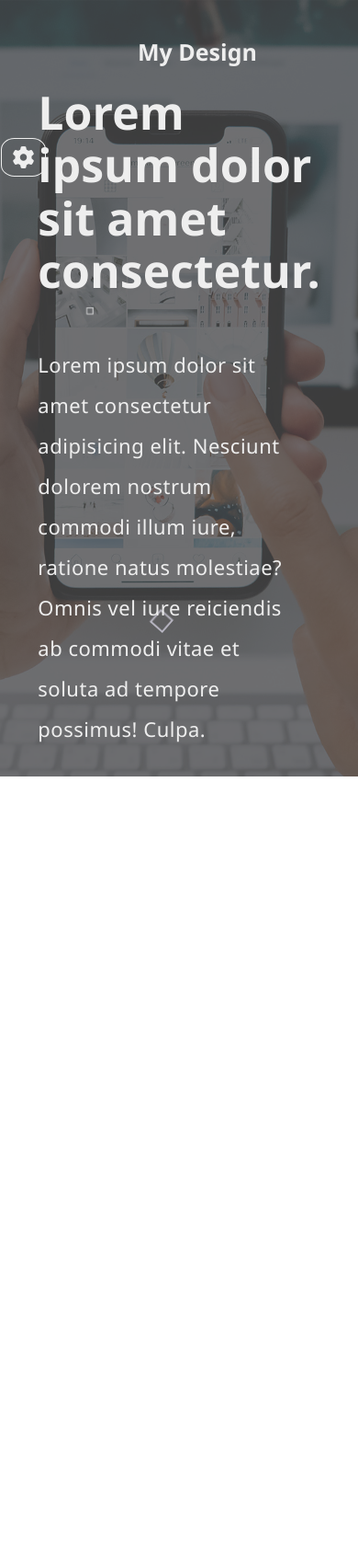
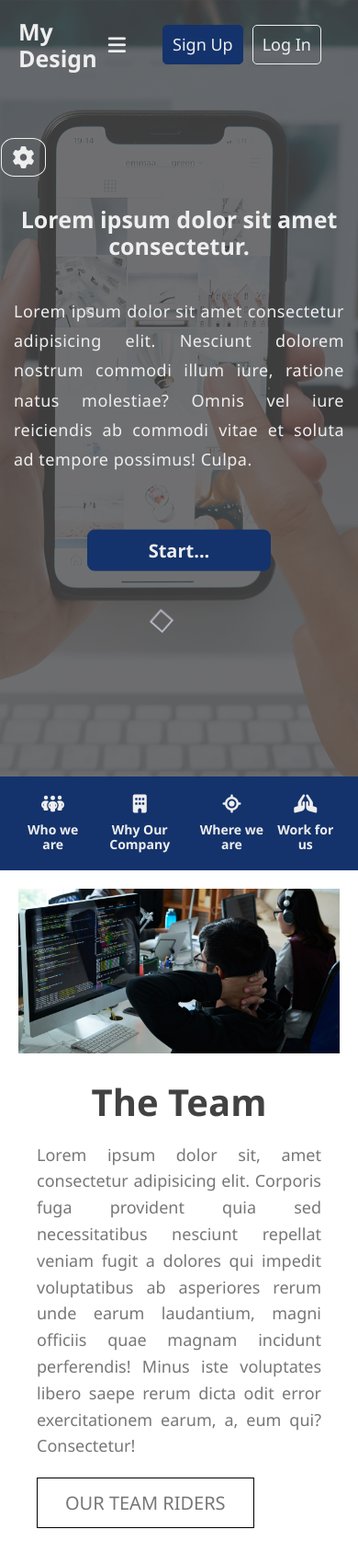
Before and after one commit to takoua-hub/My-First-Dsign, a plain HTML site: page index.html in a window 390 px wide. Shown: the top 1700 px of the page at 92% size. Drawn offline with Linux system fonts and the light colour scheme.

Commit message:
fixing responsive design for landing and about us pages and fixing the nav bar for small screens

```diff
--- a/css/style.css
+++ b/css/style.css
@@ -5,13 +5,35 @@
     padding: 0;
     margin: 0;
     box-sizing: border-box;
+    /*border: 1px solid blue;*/
+}
+body {
+    font-family: 'Segoe UI', Tahoma, Geneva, Verdana, sans-serif;
+    height: 5000px;
 }
 ul {
     list-style: none;
 }
-body {
-    font-family: 'Segoe UI', Tahoma, Geneva, Verdana, sans-serif;
-    height: 5000px;
+.container {
+    padding-left: 15px;
+    padding-right: 15px;
+    margin-left: auto;
+    margin-right: auto;
+}
+@media (min-width: 768px) {
+    .container {
+        width: 750px;
+    }
+}
+@media (min-width: 992px) {
+    .container {
+        width: 970px;
+    }
+}
+@media (min-width: 1200px) {
+    .container {
+        width: 1170px;
+    }
 }
 /*Start Landing Box */
 .setting-box {
@@ -107,17 +129,6 @@ body {
 }
 /*End Landing Box */
 /*Start Landing */
-.landing {
-    background-color: var(--main-color);
-    background-image: url('../images/bg5.jpg');
-    background-size: cover;
-    background-position: center;
-    min-height: 100vh;
-    position: relative;
-    overflow: hidden;
-    transition: all 0.3s ease-in-out;
-}
-
 .cube-container .cube {
     position: absolute;
     top: 80vh;
@@ -158,24 +169,39 @@ body {
     left: 50vw;
     top: 10vh;
 }
+.landing {
+    background-color: var(--main-color);
+    background-image: url('../images/bg5.jpg');
+    background-size: cover;
+    background-position: center;
+    min-height: 100vh;
+    width: 100vw;
+    position: relative;
+    transition: all 0.3s ease-in-out;
+}
+.landing .overlay {
+    position: absolute;
+    top: 0;
+    left: 0;
+    width: 100%;
+    height: 100%;
+    background-color: rgba(78, 78, 78, 0.772);
+    z-index: 1;
+}
 .landing nav {
+    padding: 20px;
     display: flex;
     align-items: center;
     justify-content: space-between;
-    position: absolute;
-    top: 30px;
-    left: 0;
-    width: 100%;
-    padding-left: 150px;
-    padding-right: 150px;
-    z-index: 2;
+    position: relative;
+    z-index: 999;
 }
 .landing .nav-menu {
     display: flex;
     justify-content: space-between;
     align-items: center;
     flex: 1;
-    height: 52px;
+    transition: 0.3s;
 }
 .nav-menu .logo {
     font-size: 25px;
@@ -184,38 +210,94 @@ body {
     width: 300px;
     cursor: pointer;
 }
+@media (max-width: 767px) {
+    .nav-menu .logo {
+        width: fit-content;
+    }
+}
+.nav-menu .bar-menu {
+    color: #EEE;
+    font-size: 22px;
+    padding: 5px 10px;
+    display: none;
+}
+@media (max-width: 991px) {
+    .nav-menu .bar-menu {
+        display: block;
+    }
+}
 .landing .nav-menu .links {
     display: flex;
     align-items: center;
     justify-content: flex-end;
     width: 100%;
 }
+@media (max-width: 991px) {
+    .landing .nav-menu .links  {
+        display: none;
+    }
+}
+.landing .nav-menu .links.active-bar {
+    display: flex;
+    flex-direction: column;
+    justify-content: flex-start;
+    position: absolute;
+    top: 0;
+    left: 0;
+    width: 300px;
+    height: 100vh;
+    background-color:var(--main-color);
+    border-radius: 5px;
+}
+.landing .nav-menu .links.active-bar li {
+    width: 100%;
+}
+.landing .nav-menu .links.active-bar li:not(:last-child) {
+    border-bottom: 2px solid #EEE;
+}
+.landing .nav-menu .links.active-bar li a {
+    text-align: center;
+    width: 100%;
+    padding: 15px;
+    font-size: 22px;
+    font-weight: bold;
+}
+.landing .nav-menu .links.active-bar li a.active {
+    color: #EEE;
+}
 .landing .nav-menu .links a {
+    display: inline-block;
     text-decoration: none;
-    padding: 10px 20px;
+    padding: 5px 20px;
     color: #EEE;
-    font-size: 22px;
+    font-size: 18px;
     font-weight: 600;
     transition: 0.3s;
 }
 .landing .nav-menu .links a.active,
 .landing .nav-menu .links a:hover {
     color: var(--main-color);
-    font-size: 24px;
+    font-size: 22px;
 }
 nav .connexion {
-    margin-right: 50px;
-    margin-left: 50px;
+    margin-right: 20px;
+    margin-left: 20px;
     display: flex;
 }
 nav .connexion .btn {
     padding: 10px 20px;
-    font-size: 20px;
+    font-size: 18px;
     width: 120px;
     border: none;
     border-radius: 5px;
     cursor: pointer;
     margin-left: 10px;
+}
+@media (max-width: 767px) {
+    nav .connexion .btn {
+        padding: 10px;
+        width: fit-content;
+    }
 }
 nav .connexion .sign-up {
     color: #EEE;
@@ -227,76 +309,193 @@ nav .connexion .log-in {
     background-color: transparent;
     border: 1px solid #EEE;
 }
-.landing .overlay {
-    position: absolute;
-    top: 0;
-    left: 0;
-    width: 100%;
-    height: 100%;
-    background-color: rgba(78, 78, 78, 0.772);
-    z-index: 1;
-}
 .landig-content {
     position: absolute;
-    top: 100px;
-    left: 0;
-    width: 100%;
-    height: 100%;
+    top: 50%;
+    left: 50%;
+    transform: translate(-50%, -50%);
     display: flex;
+    align-items: center;
     justify-content: center;
-    align-items: center;
-    padding-left: 150px;
-    padding-right: 150px;
+    gap: 30px;
     z-index: 2;
 }
+@media (max-width: 767px) {
+    .landig-content {
+        flex-direction: column;
+        text-align: center;
+    }
+}
 .landig-content .landing-text {
-    flex: 1;
-    max-width: 800px;
+    min-width: 380px;
 }
 .landig-content .landing-text h2 {
   color: #EEE;
-  font-size: 50px;
+  font-size: 25px;
   font-weight: 700;
 }
 .landig-content .landing-text p {
+    padding: 10px;
     color: #EEE;
-    font-size: 22px;
-    line-height: 2;
+    font-size: 18px;
+    line-height: 1.8;
     font-weight: 200;
-    max-width: 90%;
-    padding-top: 50px;
-    padding-bottom: 50px;
     letter-spacing: 0.5px;
+    text-align: justify;
+}
+@media (max-width: 767px) {
+    .landig-content .landing-text p  {
+        margin: 30px 0 50px;
+    }
 }
 .landig-content .landing-text button {
     color: #EEE;
-    font-size: 30px;
+    font-size: 20px;
     font-weight: 600;
-    padding: 25px 50px;
+    padding: 10px 20px;
     background-color: var(--main-color);
     border: 1px solid var(--main-color);
     border-radius: 8px;
-    width: 240px;
+    width: 200px;
     cursor: pointer;
 }
 .landig-content .landing-image {
-    flex: 1;
-    max-width: 800px;
+    min-width: 300px;
+}
+@media (max-width: 767px) {
+    .landig-content .landing-image {
+        display: none;
+    }
 }
 .landing-image img {
     max-width: 100%;
     filter: hue-rotate(280deg) saturate(2) grayscale(0.6);
 }
+/* Start About Us Section */
+.about-us {
+    width: 100%;
+}
+.about-us .about-infos {
+    padding: 20px;
+    background-color: var(--main-color);
+    color: #EEE;
+    max-width: 100%;
+    display: flex;
+    align-items: center;
+    justify-content: center;
+}
+.about-us .about-infos .info {
+    display: flex;
+    flex-direction: column;
+    justify-content: center;
+    text-align: center;
+    margin: 0 50px;
+}
+@media (max-width: 767px) {
+    .about-us .about-infos .info {
+        margin: 0 5px;
+    }
+}
+.about-us .about-infos .info i {
+    font-size: 35px;
+    margin-bottom: 10px;
+}
+@media (max-width: 767px) {
+    .about-us .about-infos .info i {
+        font-size: 20px;
+    }
+}
+.about-us .about-infos .info span {
+    display: block;
+    width: 100%;
+    font-size: 20px;
+}
+@media (max-width: 767px) {
+    .about-us .about-infos .info span {
+        font-size: 14px;
+        font-weight: 600;
+    }
+}
+.about-us .about {
+    padding: 60px;
+    display: grid;
+    grid-template-columns: 3fr 2fr;
+    gap: 200px;
+}
+@media (max-width: 1199px) {
+    .about-us .about {
+       grid-template-columns: 1fr;
+       gap: 50px;
+       padding: 100px;
+    }
+}
+@media (max-width: 767px) {
+    .about-us .about {
+       padding:20px;
+    }
+}
+.about-us .info-images {
+    position: relative;
+    max-width: 900px;
+    max-height: 420px;
+}
+.about-us .info-images img {
+    max-width: 100%;
+}
+.about-us .info-images img:nth-child(1) {
+    height: 100%;
+    width: 100%;
+}
+.about-us .info-images img:nth-child(2) {
+    position: absolute;
+    top: 40%;
+    right: -150px;
+    max-width: 40%;
+    min-width: 250px;
+    max-height: 400px;
+    min-height: 50%;
+    border: 1px solid #EEE;
+}
+@media (max-width: 1199px) {
+    .about-us .info-images img:nth-child(2) {
+       display: none;
+    }
+}
+.about-us .about .about-text {
+    padding: 10px 20px;
+    margin-top: -30px;
+}
+.about-us .about .about-text h2 {
+    font-size: 40px;
+    font-weight: 700;
+    color: rgb(66, 66, 66);
+    text-align: center;
+}
+.about-us .about .about-text p {
+    padding: 30px 0;
+    line-height: 1.6;
+    font-size: 18px;
+    color: #777;
+    text-align: justify;
+}
+@media (max-width: 767px) {
+    .about-us .about .about-text p{
+       padding:20px 0;
+    }
+}
+.about-us .about .about-text button {
+    padding: 15px 30px;
+    background-color: transparent;
+    border: 1px solid black;
+    text-transform: uppercase;
+    font-size: 20px;
+    color: #777;
+}
+/* End About Us Section */
 
 
 
-
-
-
-
-
-
-
+/* Start Animations */
 @keyframes cube {
 from {
     transform: scale(0) rotate(0deg) translate(-50%, -50%);
--- a/index.html
+++ b/index.html
@@ -40,6 +40,7 @@
     <!-- Start Landing Section -->
     <section class="landing">
         <div class="overlay"></div>
+
         <!-- Background animtion-->
         <div class="cube-container">
             <div class="cube"></div>
@@ -52,6 +53,9 @@
             <div class="nav-menu">
                 <div class="logo">
                     My De<span>sign</span>
+                </div>
+                <div class="bar-menu">
+                    <i class="fa-solid fa-bars"></i>
                 </div>
                 <ul class="links">
                     <li><a href="#" class="active">Home</a></li>
@@ -77,9 +81,27 @@
     </section>
     <!-- End Landing Section -->
     <section class="about-us">
-        <div class="container">
+        <div class="about-infos">
+            <div class="info active"><i class="fa-solid fa-people-group"></i><span>Who we are</span></div>
+            <div class="info"><i class="fa-solid fa-building"></i><span>Why Our Company</span></div>
+            <div class="info"><i class="fa-solid fa-location"></i><span>Where we are</span></div>
+            <div class="info"><i class="fa-solid fa-hands-praying"></i><span>Work for us</span></div>
+        </div>
+        <div class="about">
+            <div class="info-images">
 
+                    <img src="./images/web_dev.jpg" alt="">
+
+                    <img src="./images/aboutus.jpg" alt="">
+
+            </div>
+            <div class="about-text">
+                <h2>The Team</h2>
+                <p>Lorem ipsum dolor sit, amet consectetur adipisicing elit. Corporis fuga provident quia sed necessitatibus nesciunt repellat veniam fugit a dolores qui impedit voluptatibus ab asperiores rerum unde earum laudantium, magni officiis quae magnam incidunt perferendis! Minus iste voluptates libero saepe rerum dicta odit error exercitationem earum, a, eum qui? Consectetur!</p>
+                <button class="btn">Our team riders</button>
+            </div>
         </div>
+
     </section>
     <!-- Start About Us Section -->
 
--- a/js/app.js
+++ b/js/app.js
@@ -71,7 +71,7 @@ const changeBackground = () => {
     backgroundInterval = setInterval(() => {
         let randomNumber = Math.floor(Math.random() * tab.length);
         landingDOM.style.backgroundImage = `url('../images/bg${randomNumber}.jpg')`;
-    }, 2000);
+    }, 8000);
 }
 
 // Set background setting from local storage
@@ -89,5 +89,17 @@ const backgroundFromStorege = () => {
         clearInterval(backgroundInterval);
     }
 }
+backgroundFromStorege();
 
-backgroundFromStorege();
+//Handle bar menu function for medium screens
+barMenu = document.querySelector('.nav-menu .bar-menu');
+barMenu.addEventListener('click', () => {
+    document.querySelector('.landing .nav-menu .links').classList.toggle('active-bar');
+})
+
+document.addEventListener('click', (e) =>{
+    if (!e.target.closest('.nav-menu')) {
+        document.querySelector('.landing .nav-menu .links').classList.remove('active-bar');
+        console.log('ok');
+    }
+})
```
Also changed, not shown: images/dev.webp (added).
